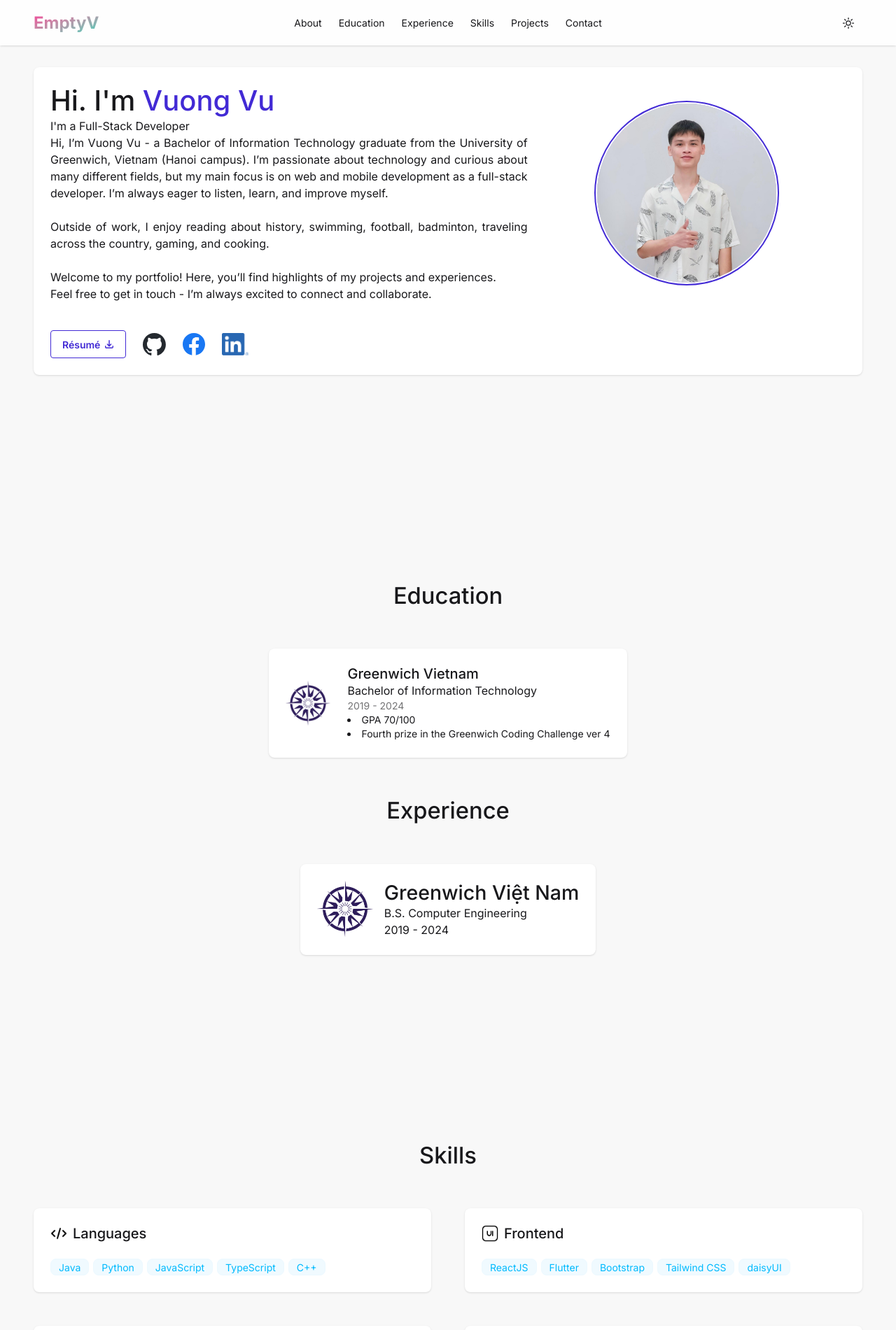
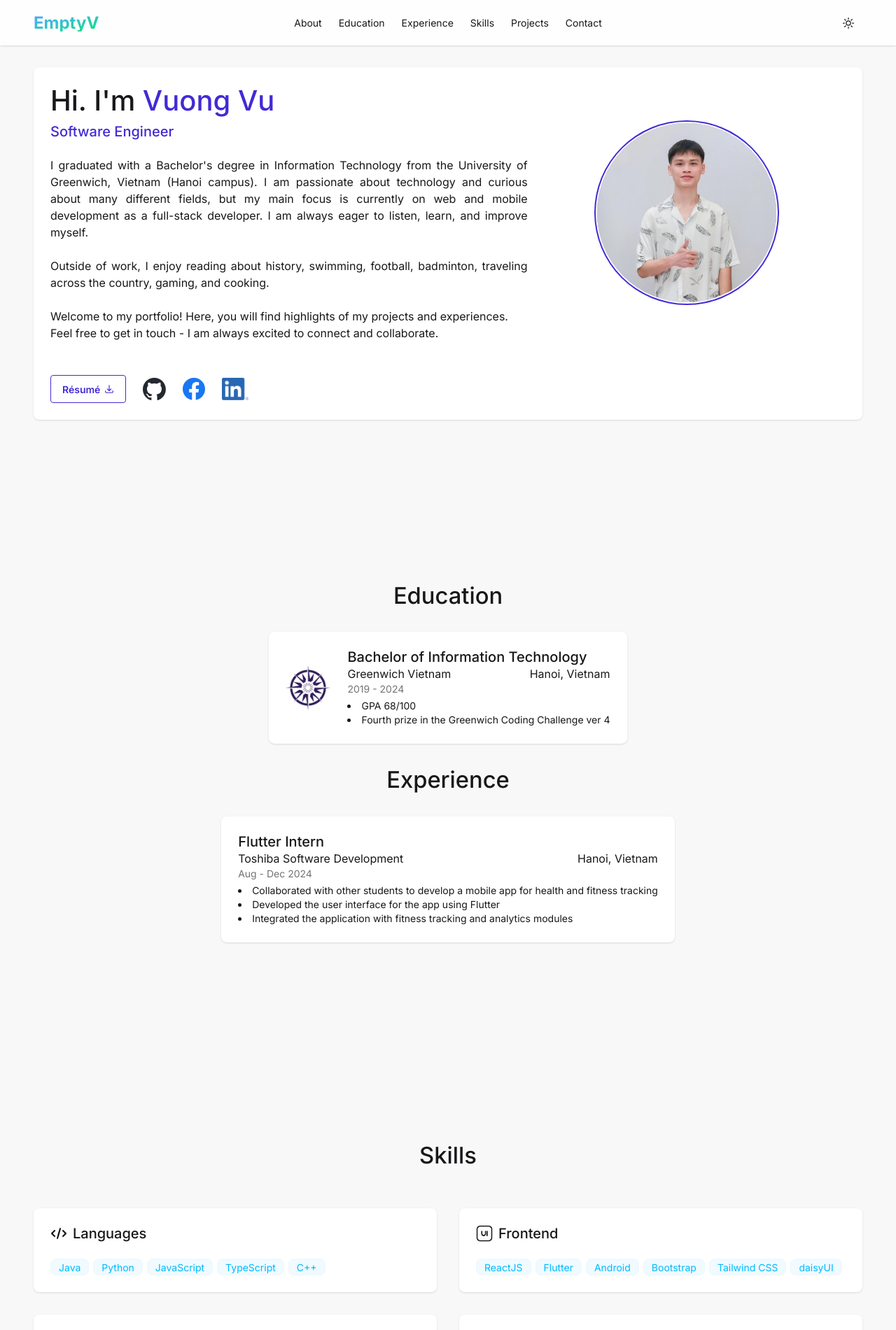
Before and after one commit to TripleVi/portfolio, a React (Vite) app: page / in a window 1280 px wide. Shown: the top 1901 px of the page at 70% size. Built offline with nearby package versions, Linux system fonts and the light colour scheme.

Commit message:
update router and theme switching

```diff
--- a/src/App.tsx
+++ b/src/App.tsx
@@ -1,7 +1,13 @@
+import { BrowserRouter as Router } from 'react-router'
+
 import AppRoutes from './routes/AppRoutes'
 
 const App = () => {
-  return <AppRoutes />
+  return (
+    <Router>
+      <AppRoutes />
+    </Router>
+  )
 }
 
 export default App
--- a/src/components/Header.tsx
+++ b/src/components/Header.tsx
@@ -2,6 +2,8 @@ import { MoonIcon, SunIcon } from '@heroicons/react/24/outline'
 import clsx from 'clsx'
 import { useEffect, useState } from 'react'
 import { Link } from 'react-router'
+
+type Theme = 'light' | 'dark'
 
 const Header = () => {
   const [showHeader, setShowHeader] = useState(true)
@@ -22,6 +24,14 @@ const Header = () => {
     return () => window.removeEventListener('scroll', handleScroll)
   }, [])
 
+  const getTheme = (): Theme => {
+    const media = window.matchMedia('(prefers-color-scheme: light)')
+    return media.matches ? 'dark' : 'light'
+    // media.addEventListener('change', e => {
+    //   console.log('System theme is now', e.matches ? 'dark' : 'light')
+    // })
+  }
+
   return (
     <header
       className={clsx(
@@ -31,7 +41,12 @@ const Header = () => {
     >
       <nav className="navbar container">
         <div className="navbar-start">
-          <Link to='/' className="font-bold text-2xl bg-clip-text bg-gradient-to-br from-secondary to-accent text-transparent">EmptyV</Link>
+          <Link
+            to="/"
+            className="bg-gradient-to-br from-blue-400 to-green-400 bg-clip-text text-2xl leading-none font-bold text-transparent"
+          >
+            EmptyV
+          </Link>
         </div>
         <div className="navbar-center flex">
           <ul className="menu menu-horizontal px-1">
@@ -57,7 +72,7 @@ const Header = () => {
         </div>
         <div className="navbar-end">
           <label className="swap swap-rotate btn btn-ghost btn-circle">
-            <input type="checkbox" className="theme-controller" value="dark" />
+            <input type="checkbox" className="theme-controller" value={getTheme()} />
             <SunIcon className="swap-off h-5" />
             <MoonIcon className="swap-on h-5" />
           </label>
--- a/src/data/source.ts
+++ b/src/data/source.ts
@@ -32,7 +32,7 @@ export const skills: Skill[] = [
   {
     name: 'Frontend',
     image: frontend,
-    tech: ['ReactJS', 'Flutter', 'Bootstrap', 'Tailwind CSS', 'daisyUI'],
+    tech: ['ReactJS', 'Flutter', 'Android', 'Bootstrap', 'Tailwind CSS', 'daisyUI'],
   },
   {
     name: 'Backend',
@@ -47,7 +47,7 @@ export const skills: Skill[] = [
   {
     name: 'Other tools',
     image: tool,
-    tech: ['Google Cloud', 'Firebase', 'Git', 'Agile Scrum'],
+    tech: ['GCP', 'Firebase', 'Git', 'Agile Scrum'],
   },
 ]
 
@@ -100,7 +100,7 @@ export const projects: Project[] = [
     name: 'Green Showcase (backend)',
     description:
       'A backend system for managing and showcasing graduation projects from all majors at Greenwich Vietnam University, ensuring reliable APIs and secure data processing.',
-    hashtags: ['Express', 'MySQL', 'Firebase', 'Redis', 'Google Cloud'],
+    hashtags: ['Express', 'MySQL', 'Firebase', 'Redis', 'GCP'],
     images: [greenshowcase_signin, greenshowcase_detail],
     descUrl: 'https://github.com/TripleVi/be-graduation-showcase/blob/main/README.md',
     source: 'https://github.com/TripleVi/be-graduation-showcase',
@@ -128,13 +128,13 @@ export const projects: Project[] = [
 ]
 
 export const CVLink =
-  'https://drive.google.com/file/d/1iertLOskpRwPm0hYCNe-dL1VLH02vawm/view?usp=drive_link'
+  'https://drive.google.com/file/d/1G8JBZphWXZIy8gcqrJf8DdAhwdefirEv/view?usp=sharing'
 
 export const FBLink = 'https://www.facebook.com/vuongvv3'
 
 export const GitHubLink = 'https://github.com/TripleVi'
 
-export const LinkedInLink = ''
+export const LinkedInLink = 'https://www.linkedin.com/in/vuongvv'
 
 export const email = 'vuongvv.it.work@gmail.com'
 
--- a/src/pages/HomePage.tsx
+++ b/src/pages/HomePage.tsx
@@ -21,7 +21,7 @@ import { useNavigate } from 'react-router'
 const HomePage = () => {
   const navigate = useNavigate()
 
-  const description = `Hi, I’m Vuong Vu - a Bachelor of Information Technology graduate from the University of Greenwich, Vietnam (Hanoi campus). I’m passionate about technology and curious about many different fields, but my main focus is on web and mobile development as a full-stack developer. I’m always eager to listen, learn, and improve myself.\n\nOutside of work, I enjoy reading about history, swimming, football, badminton, traveling across the country, gaming, and cooking.\n\nWelcome to my portfolio! Here, you’ll find highlights of my projects and experiences.\nFeel free to get in touch - I’m always excited to connect and collaborate.`
+  const description = `I graduated with a Bachelor's degree in Information Technology from the University of Greenwich, Vietnam (Hanoi campus). I am passionate about technology and curious about many different fields, but my main focus is currently on web and mobile development as a full-stack developer. I am always eager to listen, learn, and improve myself.\n\nOutside of work, I enjoy reading about history, swimming, football, badminton, traveling across the country, gaming, and cooking.\n\nWelcome to my portfolio! Here, you will find highlights of my projects and experiences.\nFeel free to get in touch - I am always excited to connect and collaborate.`
 
   return (
     <>
@@ -32,7 +32,7 @@ const HomePage = () => {
               <h1>
                 Hi. I'm <span className="text-primary">Vuong Vu</span>
               </h1>
-              <p>I'm a Full-Stack Developer</p>
+              <h5 className='mt-2 mb-6 text-primary'>Software Engineer</h5>
               <p className="text-justify whitespace-pre-wrap">{description}</p>
             </div>
             <div className="grid w-2/5 place-items-center">
@@ -43,13 +43,13 @@ const HomePage = () => {
               </div>
             </div>
           </div>
-          <div className="mt-10 flex items-center gap-x-6">
+          <div className="mt-12 flex items-center gap-x-6">
             <button
               className="btn btn-outline btn-primary"
               onClick={() => window.open(CVLink, '_blank', 'noopener,noreferrer')}
             >
               Résumé
-              <ArrowDownTrayIcon className="w-3.5" strokeWidth={2.5} />
+              <ArrowDownTrayIcon className="w-3.5" strokeWidth={2.0} />
             </button>
             <a href={GitHubLink} target="_blank" rel="noopener noreferrer">
               <img src={github} className="h-8" alt="github" />
@@ -64,42 +64,53 @@ const HomePage = () => {
         </Card>
       </section>
       <section id="education" className="min-h-dvh pt-8">
-        <h2 className="mb-14 text-center">Education</h2>
+        <h2 className="mb-8 text-center">Education</h2>
         <div className="grid justify-items-center">
           <Card className="flex items-center gap-x-6 transition-all duration-200 hover:-translate-y-2 hover:transform hover:shadow-md">
             <a href="https://greenwich.edu.vn" target="_blank" rel="noopener noreferrer">
               <img src={greenwich} className="w-16" alt="greenwich university" />
             </a>
             <div>
-              <h5>Greenwich Vietnam</h5>
-              <p>Bachelor of Information Technology</p>
+              <h5>Bachelor of Information Technology</h5>
+              <div className="flex justify-between">
+                <p>Greenwich Vietnam</p>
+                <p>Hanoi, Vietnam</p>
+              </div>
               <p className="caption text-sm">2019 - 2024</p>
-              <ul className="list-inside list-disc text-sm">
-                <li>GPA 70/100</li>
+              <ul className="mt-1 list-inside list-disc text-sm">
+                <li>GPA 68/100</li>
                 <li>Fourth prize in the Greenwich Coding Challenge ver 4</li>
               </ul>
             </div>
           </Card>
         </div>
-        <div id="experience">
-          <h2 className="my-14 text-center">Experience</h2>
+        <div id="experience" className="mt-8">
+          <h2 className="mb-8 text-center">Experience</h2>
           <div className="grid justify-items-center">
-            <Card className="flex gap-x-4 transition-all duration-200 hover:-translate-y-2 hover:transform hover:shadow-md">
-              <a href="">
-                <img src={greenwich} className="w-20" alt="greenwich university" />
-              </a>
-              <div>
-                <h3>Greenwich Việt Nam</h3>
-                <p>B.S. Computer Engineering</p>
-                <p>2019 - 2024</p>
+            <Card className="transition-all duration-200 hover:-translate-y-2 hover:transform hover:shadow-md">
+              <h5>Flutter Intern</h5>
+              <div className="flex justify-between">
+                <p>Toshiba Software Development</p>
+                <p>Hanoi, Vietnam</p>
               </div>
+              <p className="caption text-sm">Aug - Dec 2024</p>
+              <ul className="mt-1 list-inside list-disc text-sm">
+                <li>
+                  Collaborated with other students to develop a mobile app for health and
+                  fitness tracking
+                </li>
+                <li>Developed the user interface for the app using Flutter</li>
+                <li>
+                  Integrated the application with fitness tracking and analytics modules
+                </li>
+              </ul>
             </Card>
           </div>
         </div>
       </section>
       <section id="skills" className="min-h-dvh pt-8">
         <h2 className="mb-14 text-center">Skills</h2>
-        <div className="grid grid-cols-2 gap-12">
+        <div className="grid grid-cols-2 gap-8">
           {skills.map((item, idx) => (
             <Card
               key={idx}
--- a/src/routes/AppRoutes.tsx
+++ b/src/routes/AppRoutes.tsx
@@ -1,17 +1,15 @@
-import { Route, BrowserRouter as Router, Routes } from 'react-router'
+import { Route, Routes } from 'react-router'
 
 import { MainLayout } from '@/layouts'
 import { HomePage } from '@/pages'
 
 const AppRoutes = () => {
   return (
-    <Router>
-      <Routes>
-        <Route element={<MainLayout />}>
-          <Route index element={<HomePage />} />
-        </Route>
-      </Routes>
-    </Router>
+    <Routes>
+      <Route element={<MainLayout />}>
+        <Route index element={<HomePage />} />
+      </Route>
+    </Routes>
   )
 }
 
```
